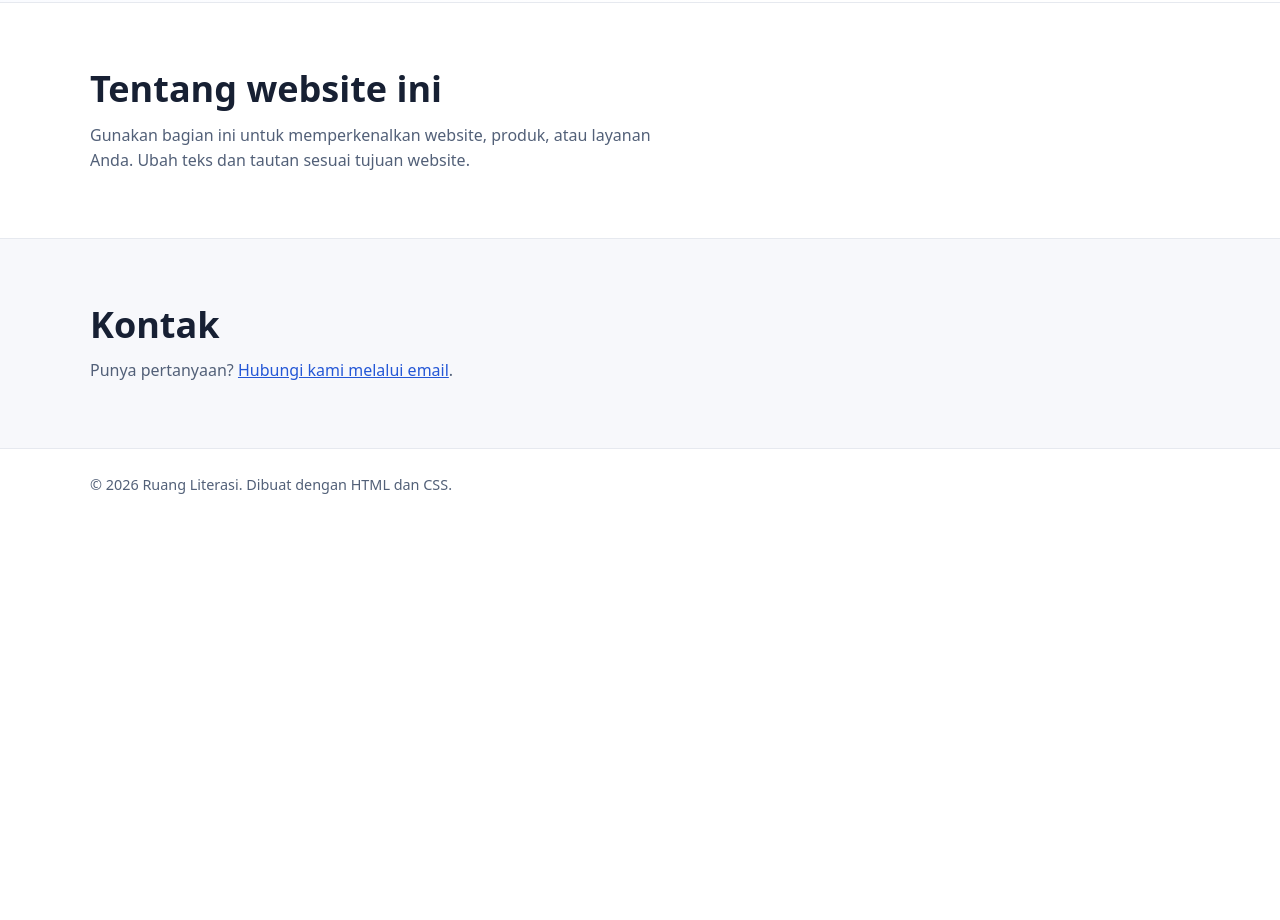
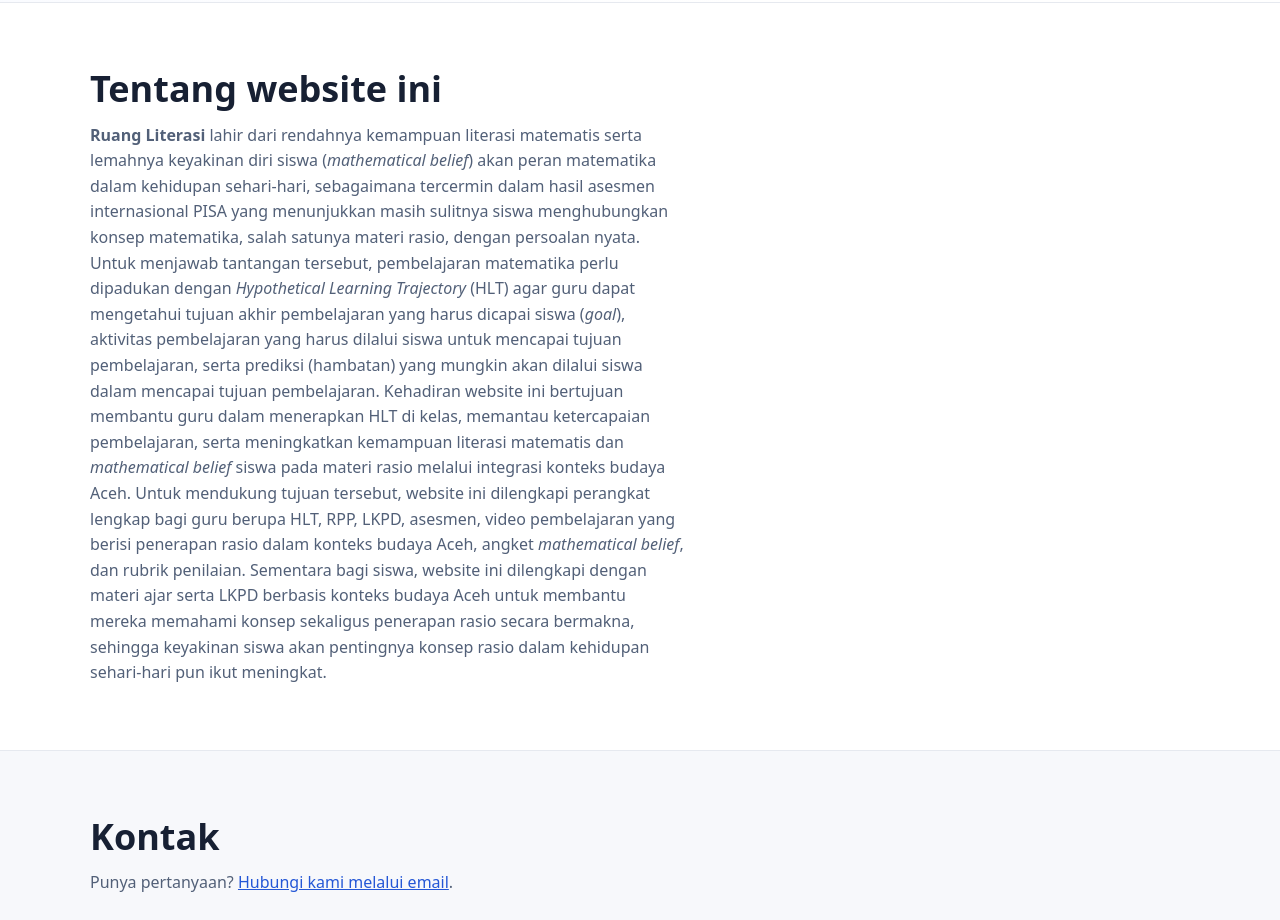
Before and after one commit to harisusa/ruangliterasi, a plain HTML site: page index.html in a window 1280 px wide. Shown: the part 820-1740 px from the top of the page. Before the commit the page ends 1340 px from the top, so only its background shows below. Drawn offline with Linux system fonts and the light colour scheme.

Commit message:
Penambahan teks narasi pada tentang website ini

```diff
--- a/index.html
+++ b/index.html
@@ -83,8 +83,21 @@
         <div class="container">
           <h2 id="about-title">Tentang website ini</h2>
           <p>
-            Gunakan bagian ini untuk memperkenalkan website, produk, atau layanan
-            Anda. Ubah teks dan tautan sesuai tujuan website.
+            <strong>Ruang Literasi</strong> lahir dari rendahnya kemampuan literasi matematis serta lemahnya keyakinan diri siswa
+            (<em>mathematical belief</em>) akan peran matematika dalam kehidupan sehari-hari, sebagaimana tercermin dalam
+            hasil asesmen internasional PISA yang menunjukkan masih sulitnya siswa menghubungkan konsep matematika,
+            salah satunya materi rasio, dengan persoalan nyata. Untuk menjawab tantangan tersebut, pembelajaran
+            matematika perlu dipadukan dengan <em>Hypothetical Learning Trajectory</em> (HLT) agar guru dapat mengetahui
+            tujuan akhir pembelajaran yang harus dicapai siswa (<em>goal</em>), aktivitas pembelajaran yang harus dilalui
+            siswa untuk mencapai tujuan pembelajaran, serta prediksi (hambatan) yang mungkin akan dilalui siswa dalam
+            mencapai tujuan pembelajaran. Kehadiran website ini bertujuan membantu guru dalam menerapkan HLT di kelas,
+            memantau ketercapaian pembelajaran, serta meningkatkan kemampuan literasi matematis dan
+            <em>mathematical belief</em> siswa pada materi rasio melalui integrasi konteks budaya Aceh. Untuk mendukung
+            tujuan tersebut, website ini dilengkapi perangkat lengkap bagi guru berupa HLT, RPP, LKPD, asesmen, video
+            pembelajaran yang berisi penerapan rasio dalam konteks budaya Aceh, angket <em>mathematical belief</em>, dan
+            rubrik penilaian. Sementara bagi siswa, website ini dilengkapi dengan materi ajar serta LKPD berbasis konteks
+            budaya Aceh untuk membantu mereka memahami konsep sekaligus penerapan rasio secara bermakna, sehingga keyakinan
+            siswa akan pentingnya konsep rasio dalam kehidupan sehari-hari pun ikut meningkat.
           </p>
         </div>
       </section>
```
